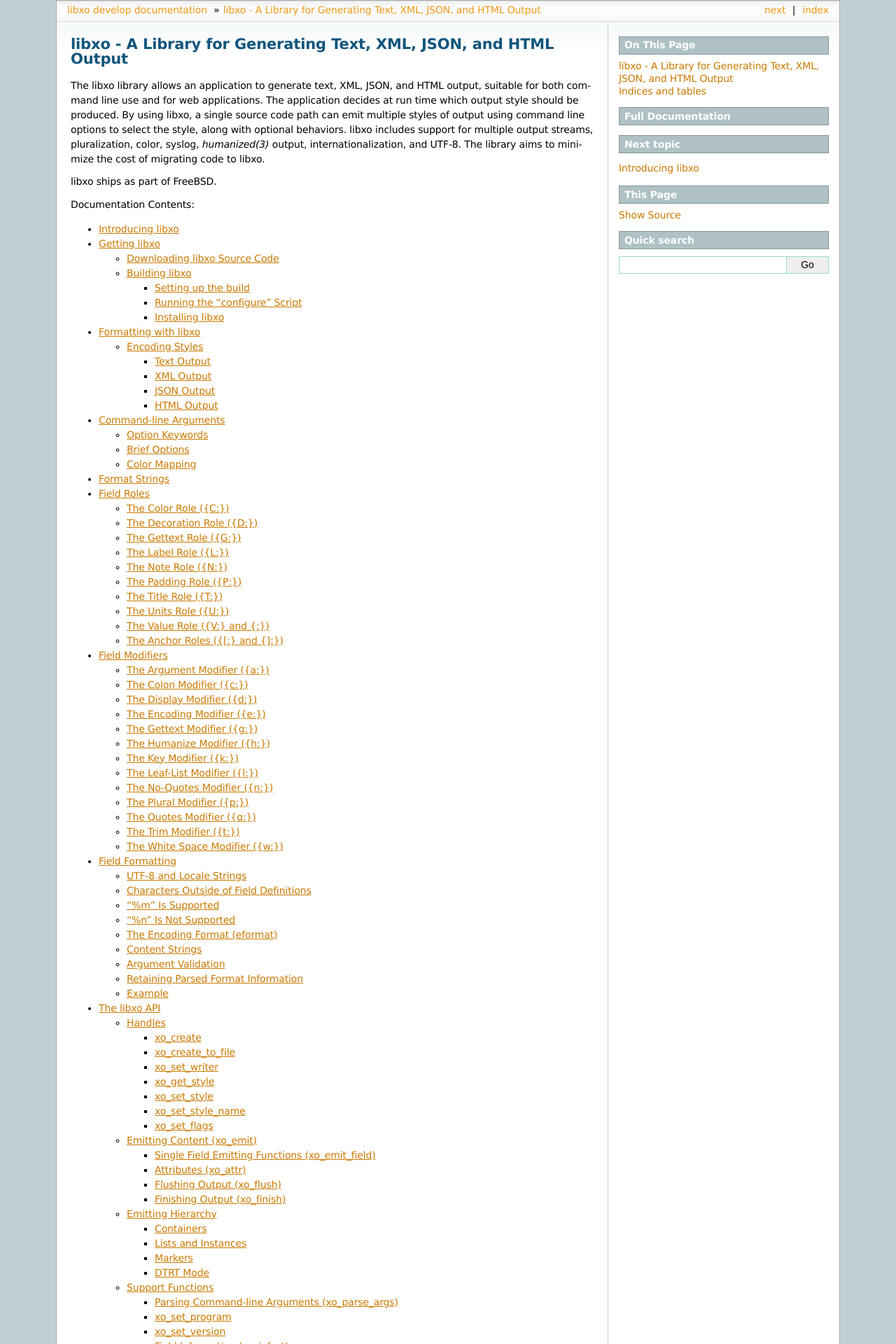
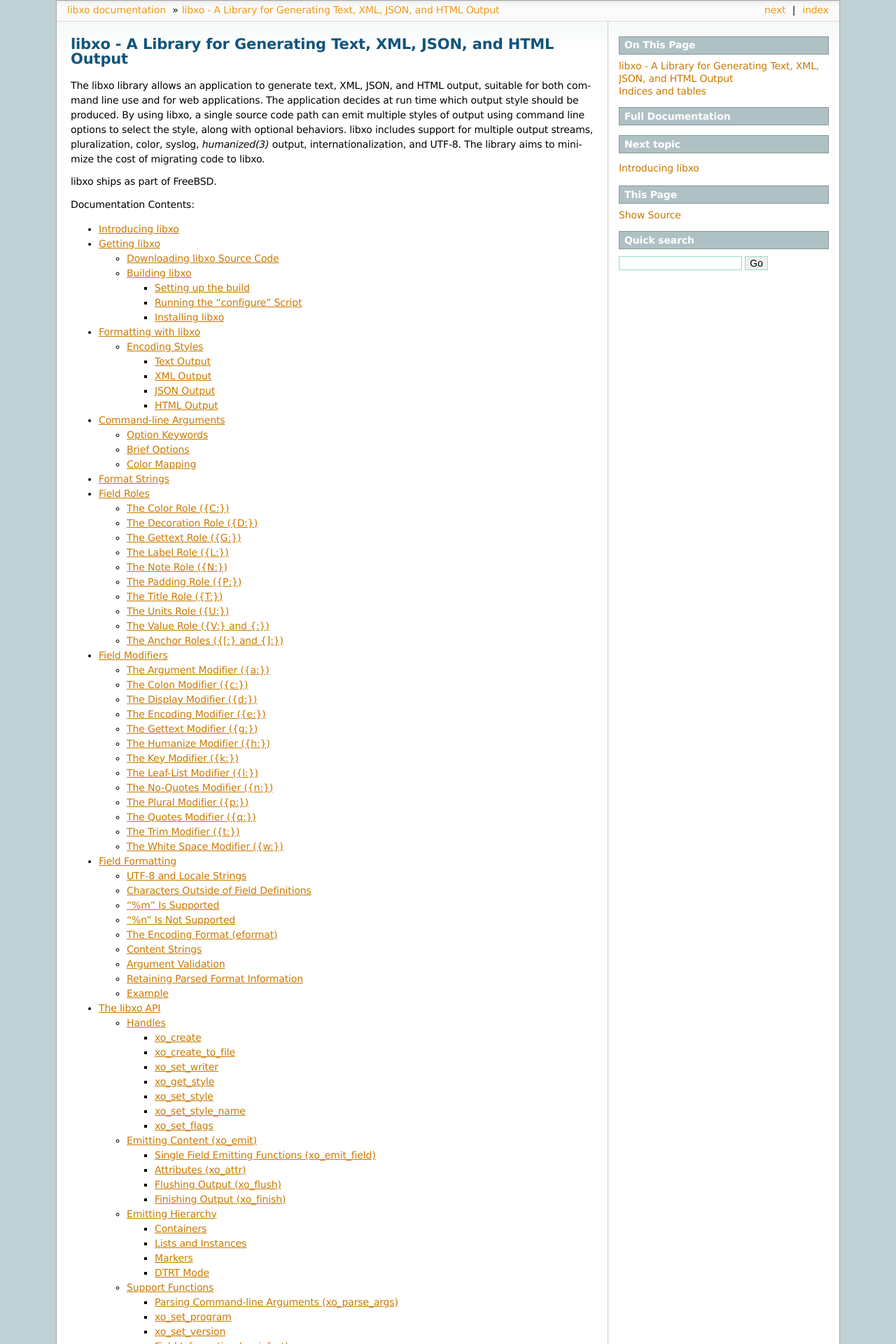
Before and after one commit to Juniper/libxo, a Sphinx documentation site: the page built from doc/index.rst, in a window 1280 px wide. Shown: the top 1920 px of the page at 70% size. Built offline with Sphinx 7.4.7, drawn with Linux system fonts in a browser that asks for light colours; some of the changed text lies outside the part shown.

Commit message:
Instead of hardcoding the version number here, we read it from the project's configure script

```diff
--- a/doc/conf.py
+++ b/doc/conf.py
@@ -21,6 +21,14 @@
 # import sys
 # sys.path.insert(0, os.path.abspath('.'))
 
+import subprocess
+
+#
+# Instead of hardcoding the version number here, we read it from the
+# project's configure script
+#
+vers_cmd = "grep AC_INIT ../configure.ac | awk '{ print substr($2, 2, length($2) - 3);}'"
+version = subprocess.check_output(vers_cmd, shell=True).decode("utf-8")
 
 # -- General configuration ------------------------------------------------
 
@@ -58,9 +66,9 @@
 # built documents.
 #
 # The short X.Y version.
-version = 'develop'
+#version = 'develop'
 # The full version, including alpha/beta/rc tags.
-release = 'develop'
+release = version
 
 # The language for content autogenerated by Sphinx. Refer to documentation
 # for a list of supported languages.
@@ -100,7 +108,7 @@
 # Add any paths that contain custom static files (such as style sheets) here,
 # relative to this directory. They are copied after the builtin static files,
 # so a file named "default.css" will overwrite the builtin "default.css".
-html_static_path = ['../../doc/_static']
+html_static_path = ['_static']
 
 # Custom sidebar templates, must be a dictionary that maps document names
 # to template names.
```
